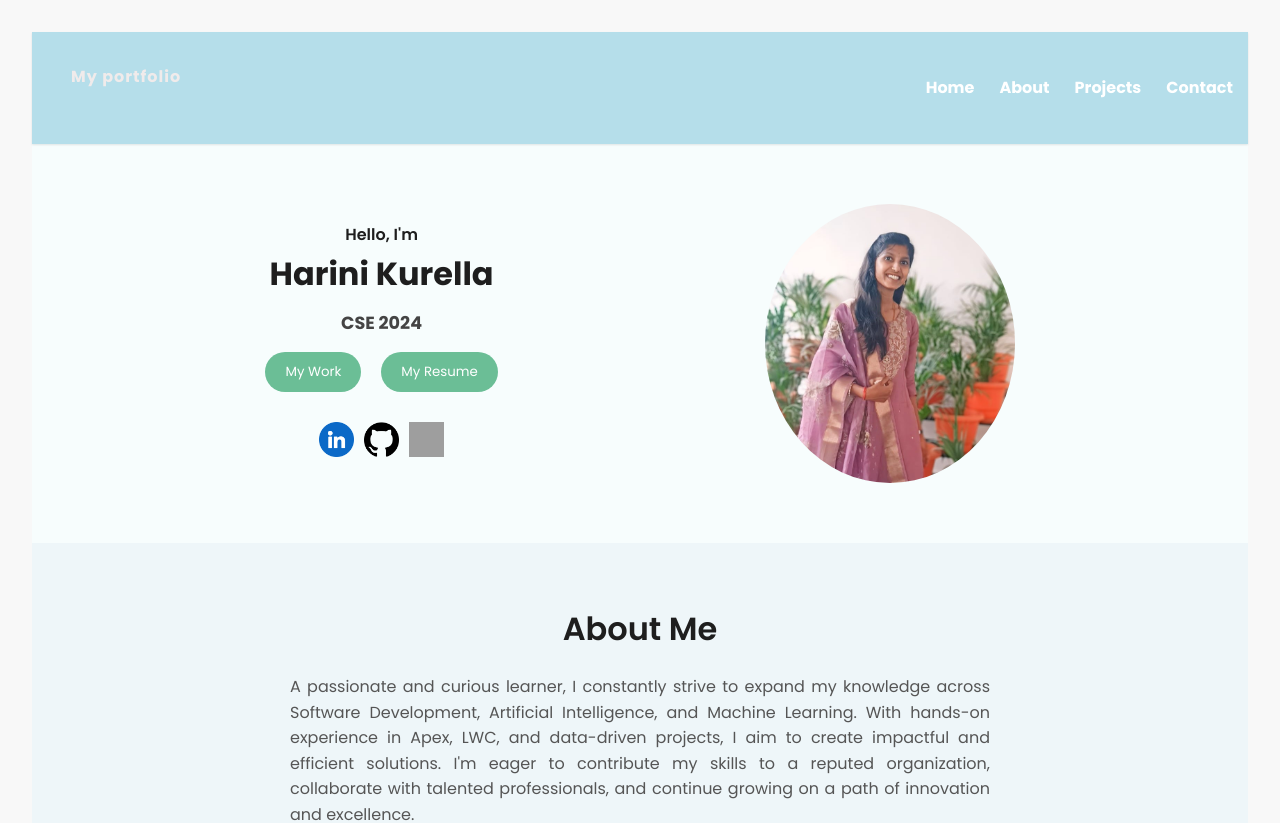
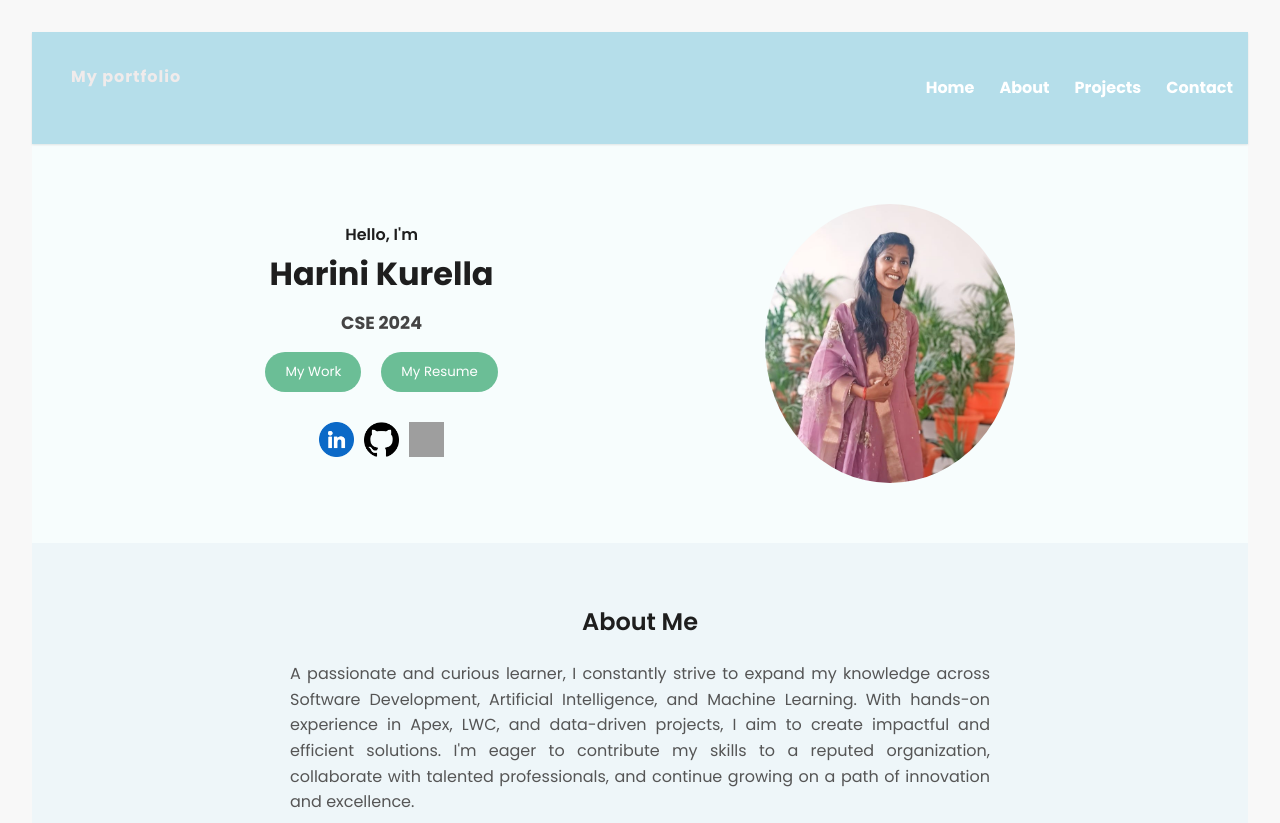
Before and after one commit to Harini-04/My-Portfolio, a React (Vite) app: page / in a window 1280 px wide. Shown: the top 823 px of the page. Built offline with nearby package versions, Linux system fonts and the light colour scheme; grey boxes are pictures that could not be loaded.

Commit message:
updated css

```diff
--- a/src/Components/About/About.css
+++ b/src/Components/About/About.css
@@ -5,7 +5,7 @@
 }
 
 .about h2 {
-  font-size: 2rem;
+  /* font-size: 2rem; */
   margin-bottom: 20px;
 }
 
```
